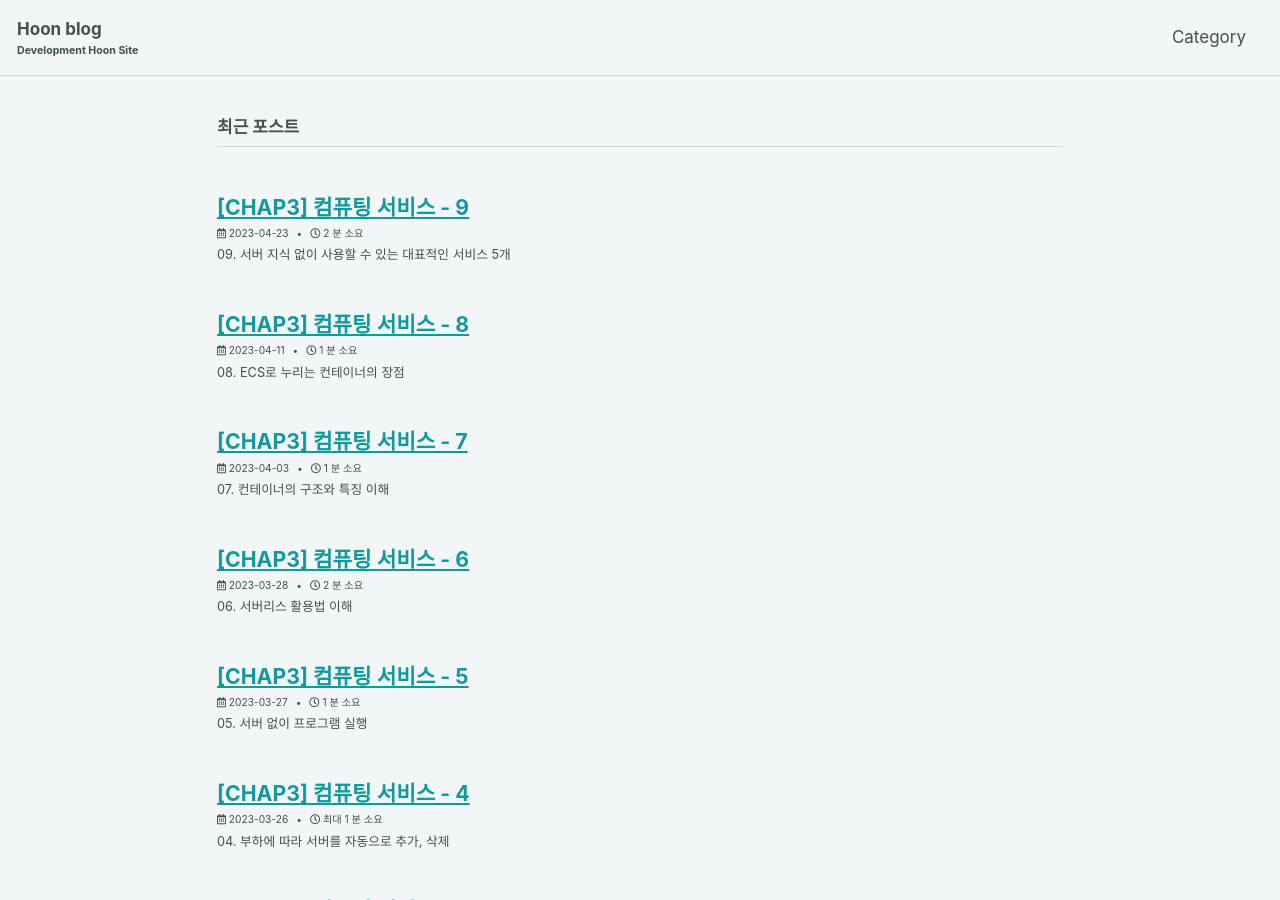
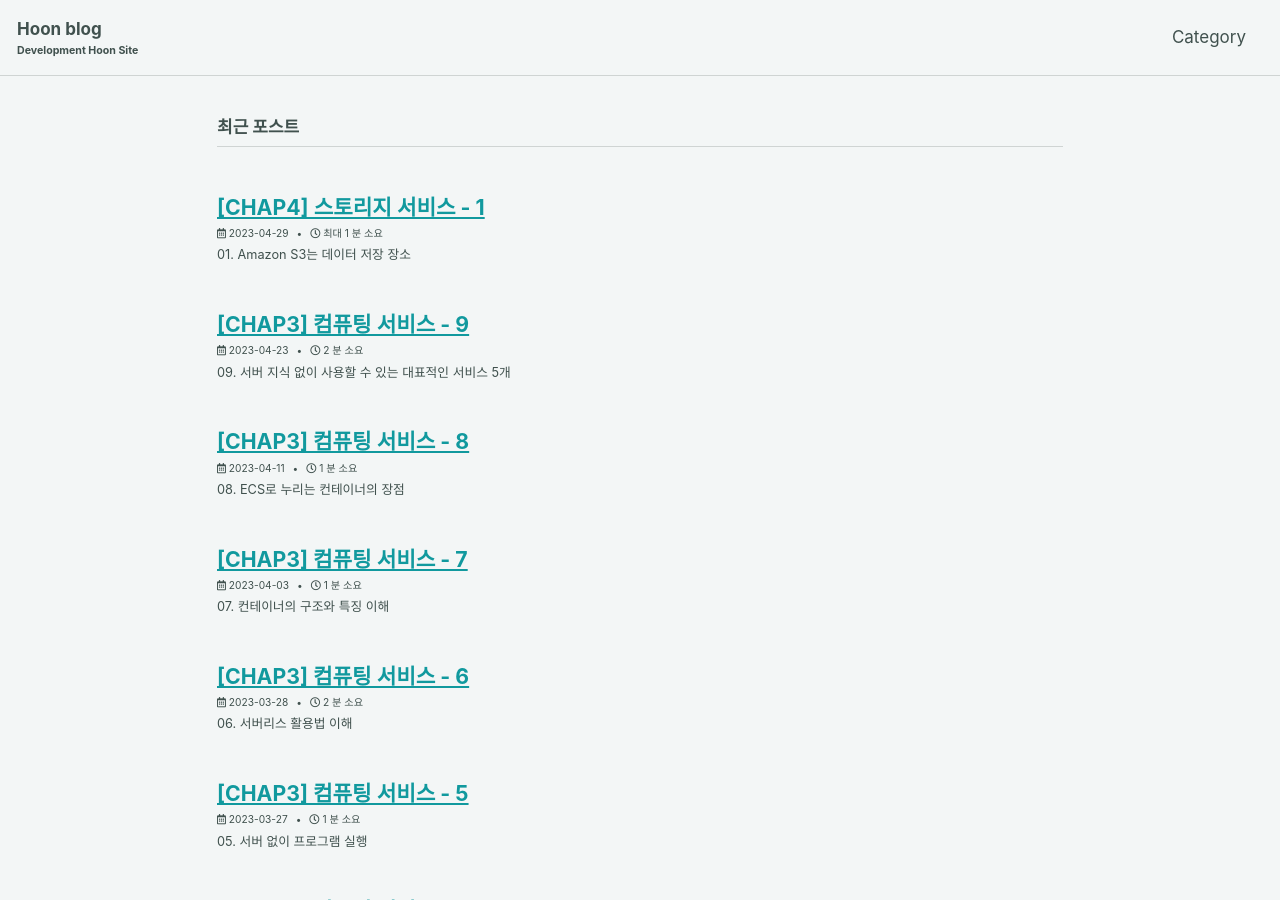
Before and after one commit to ibk01161/ibk01161.github.io, a Jekyll site: the page built from index.markdown, in a window 1280 px wide and 900 px high. Built offline with Jekyll 4.4.1, drawn with Linux system fonts in a browser that asks for light colours; cached includes are drawn as plain includes; the list of posts is cut into pages by our own code; part of the change alters nothing that is shown.

Commit message:
Add Post

```diff
--- /dev/null
+++ b/_posts/2023-04-29-aws4_01.md
@@ -0,0 +1,28 @@
+---
+layout: single
+title:  "[CHAP4] 스토리지 서비스 - 1"
+categories: AWS
+---
+
+# 01. Amazon S3는 데이터 저장 장소
+
+## * 객체 스토리지
+
+**Amazon Simple Storage Service (S3)**는 AWS에서 제공하는 **객체 스토리지 서비스**이다.
+**스토리지**란 데이터를 저장하는 장소를 말하며 객체란 텍스트 파일이나 음성 파일 같은 데이터를 말함
+**객체 스토리지**는 기존의 파일 스토리지처럼 폴더 구조는 갖지 않고 객체 키로 데이터를 고유하게 식별해 데이터의 입출력과 관리를 수행함
+키만으로 데이터를 관리하기 때문에 간편하게 대용량의 데이터를 저장하고 관리할 수 있음, S3는 AWS에서 시스템을 구축할 때 유용하게 사용할 수 있음
+정적 콘텐츠만 있는 단순한 HTML 페이지를 만들고 싶다면 동영상과 이미지, HTML 파일 등 저장해 웹 사이트처럼 운영할 수 있고,
+로그 분석 시스템을 만들기 위해 응용 프로그램의 로그를 실시간으로 저장하는 용도로 사용할 수도 있음
+**객체 키**만으로 관리되기 때문에 대량 로그 보존에도 충분이 이요할 수 있기 때문
+
+
+## * S3의 특징
+
+1. 용량 무제한
+2. 높은 내구성
+3. 저렴한 비용
+
+
+
+> 참고 : 그림과 작동 원리로 쉽게 이해하는 AWS 구조와 서비스
```
Also changed, not shown: _posts/2023-04-23-aws3_09.md (+0 -2 lines).
